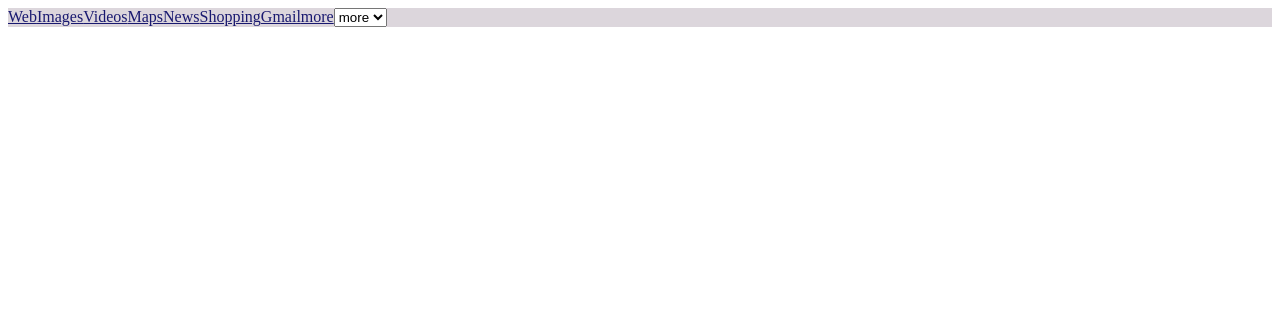
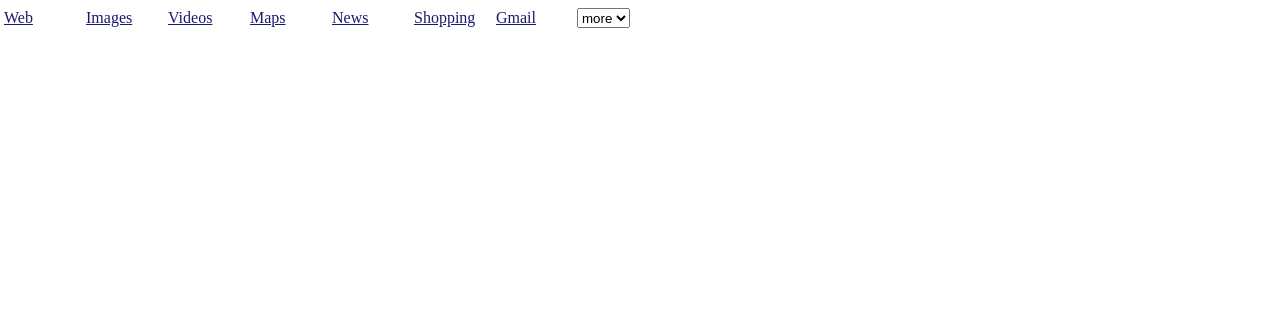
Before and after one commit to connormanwarring/google-homepage, a plain HTML site: page index.html in a window 1280 px wide. Shown: the top 321 px of the page. Drawn offline with Linux system fonts and the light colour scheme.

Commit message:
Nav bar changes

```diff
--- a/index.html
+++ b/index.html
@@ -4,10 +4,11 @@
 nav {
     width: 100%;
     display: flex;
-    background-color: rgba(217,210,217,0.9);
+   /* background-color: rgba(217,210,217,0.9); */
     flex-direction: row;
     flex-flow: wrap;
     justify-content: left;
+    margin: 0 -5px;
 
 }
 #item {
@@ -38,6 +39,11 @@ a {
     text-align: center
     padding: 14px 16px;
 }
+nav a{
+    margin: 1px;
+    /*background-color: rgba(217,210,217,0.9); */
+    width: 5em;
+}
 </style>
 
 <header>
@@ -49,7 +55,6 @@ a {
     <a href="#news">News</a>
     <a href="#shopping">Shopping</a>
     <a href="#gmail">Gmail</a>
-    <a href="#more">more</a>
     <select>
         <option value="more">more</option>
     </select>
```
